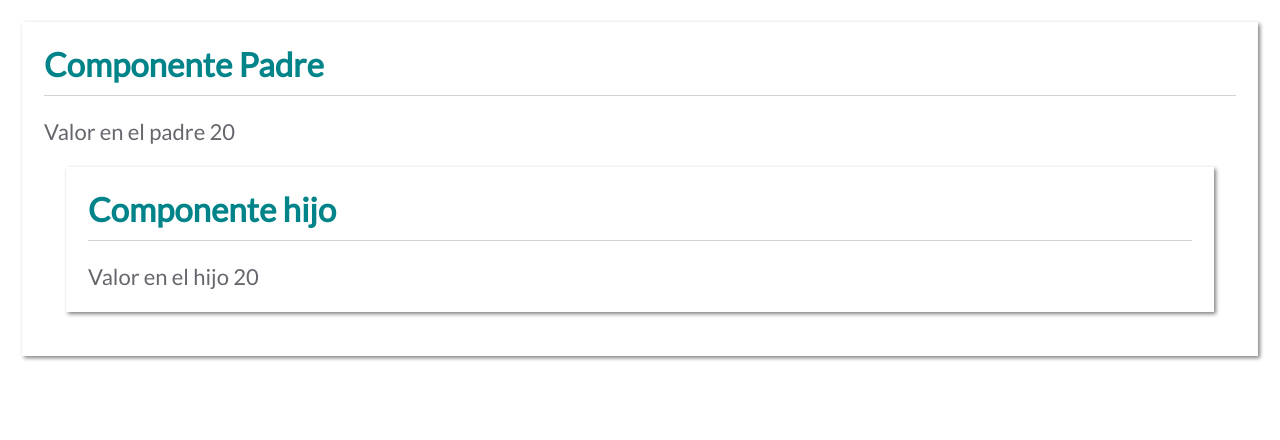
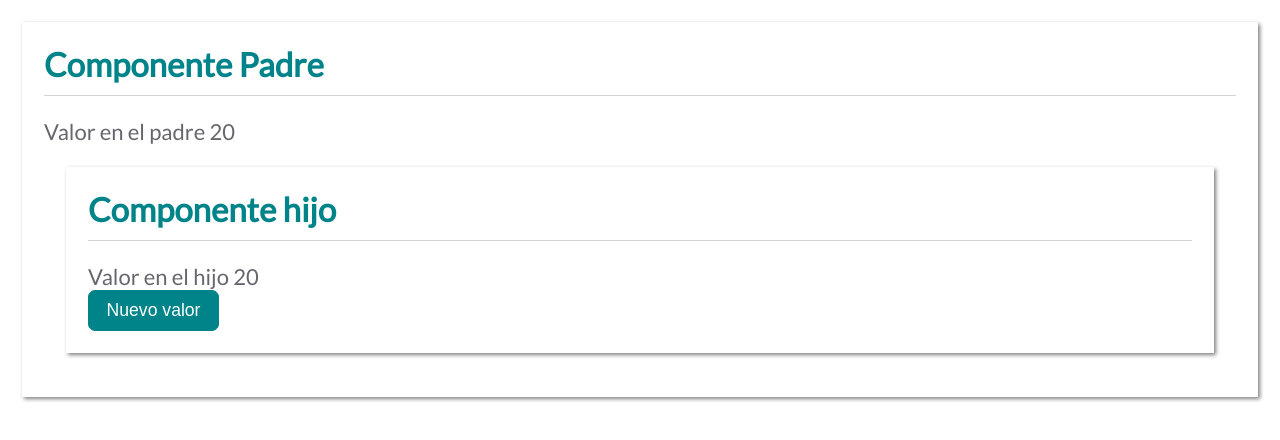
Before and after one commit to saulsistemas/MasterLaravelUdemy1, an Angular app: page / in a window 1280 px wide. Shown: the top 440 px of the page. Built offline with nearby package versions, Linux system fonts and the light colour scheme.

Commit message:
comunicacion entre componente hijo a padre

```diff
--- a/src/app/04jerarquia/hijo/hijo.component.html
+++ b/src/app/04jerarquia/hijo/hijo.component.html
@@ -1,4 +1,5 @@
 <div class="card">
     <h1>Componente hijo</h1>
     <p>Valor en el hijo {{valorHijo}} </p>
+    <button (click)="handleChangeValor()">Nuevo valor</button>
 </div>
--- a/src/app/04jerarquia/hijo/hijo.component.ts
+++ b/src/app/04jerarquia/hijo/hijo.component.ts
@@ -1,4 +1,4 @@
-import { Component, Input, OnInit } from '@angular/core';
+import { Component, EventEmitter, Input, OnInit, Output } from '@angular/core';
 
 @Component({
   selector: 'app-hijo',
@@ -8,10 +8,15 @@ import { Component, Input, OnInit } from '@angular/core';
 export class HijoComponent implements OnInit {
 
   @Input() valorHijo=0;
+  @Output() valor: EventEmitter<any> = new EventEmitter();
   constructor() { }
 
   ngOnInit(): void {
 
   }
 
+  handleChangeValor(){
+    this.valor.emit({nuevoValor:Math.random()*10});
+  }
+
 }
--- a/src/app/04jerarquia/padre/padre.component.html
+++ b/src/app/04jerarquia/padre/padre.component.html
@@ -1,5 +1,5 @@
 <div class="card">
     <h1>Componente Padre</h1>
     <p>Valor en el padre {{valorPadre}}</p>
-    <app-hijo [valorHijo]="valorPadre" ></app-hijo>
+    <app-hijo [valorHijo]="valorPadre" (valor)="getValor($event)" ></app-hijo>
 </div>
--- a/src/app/04jerarquia/padre/padre.component.ts
+++ b/src/app/04jerarquia/padre/padre.component.ts
@@ -16,4 +16,8 @@ export class PadreComponent implements OnInit {
     }, 2000);
   }
 
+  getValor($event:any){
+    this.valorPadre=$event.nuevoValor;
+  }
+
 }
```
